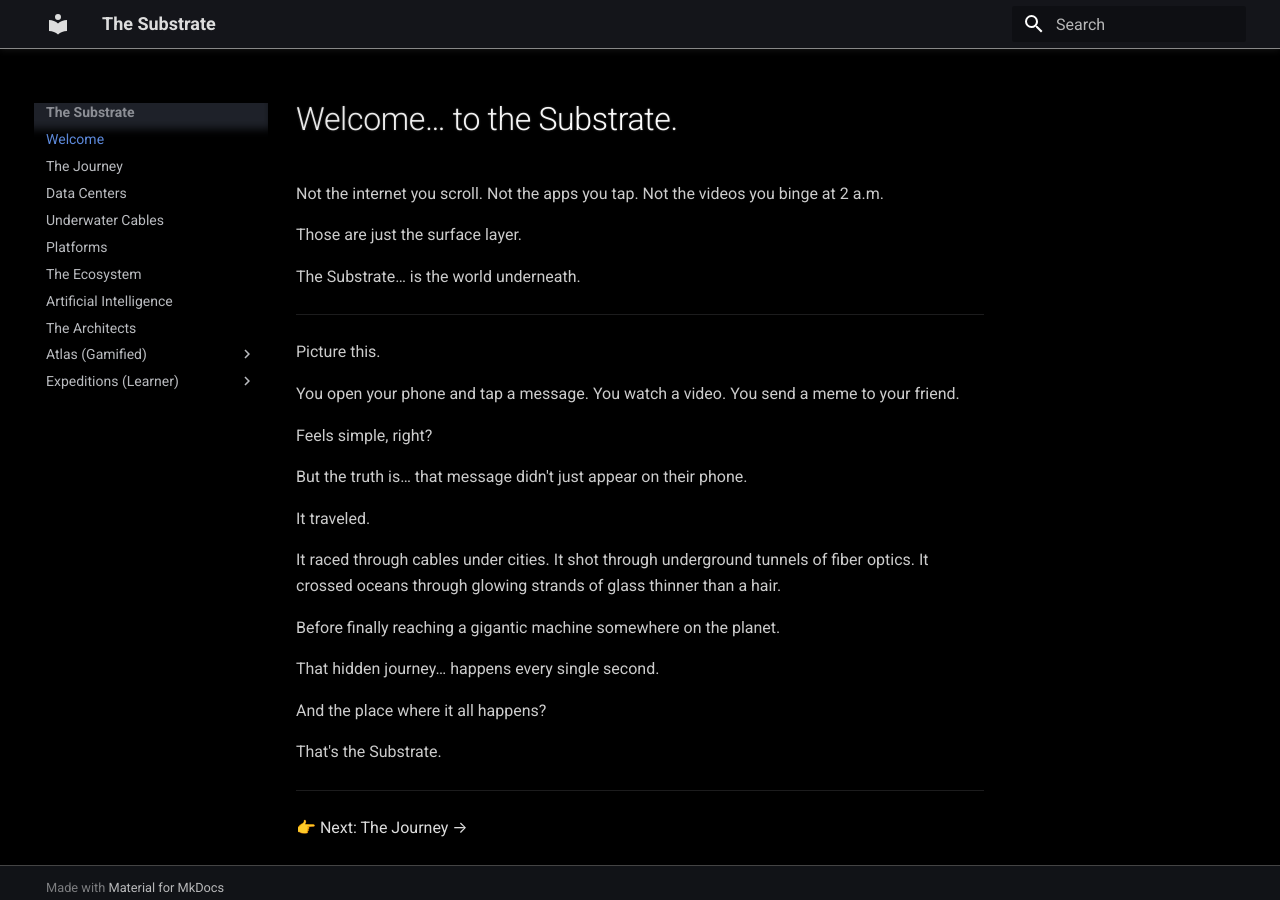
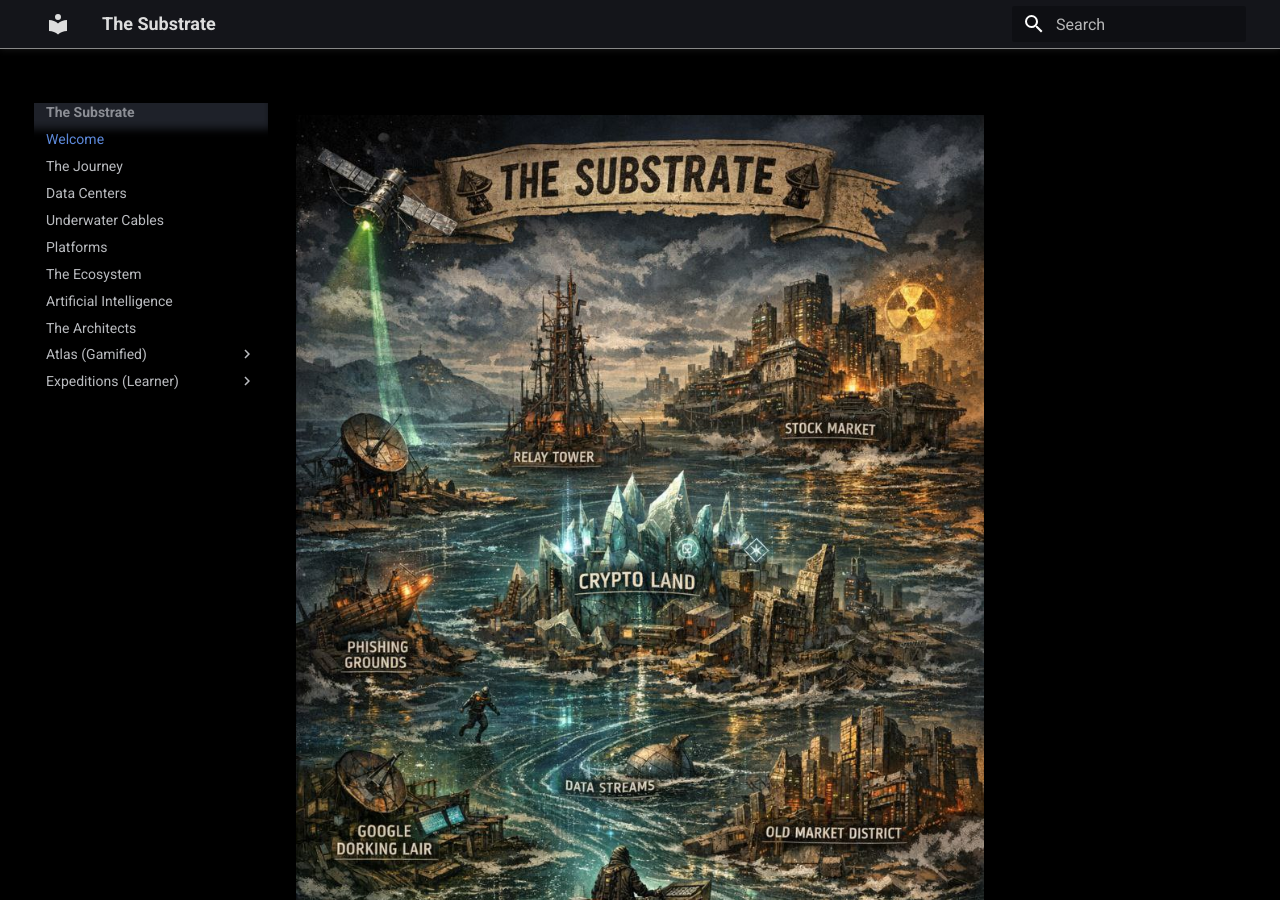
Before and after one commit to solidarmadillo8979/substrate-blog, an MkDocs documentation site: the page built from docs/index.md, in a window 1280 px wide and 900 px high. Built offline with MkDocs 1.6.1 and Material for MkDocs 9.7.7, drawn with Linux system fonts in a browser that asks for light colours.

Commit message:
Update index.md

```diff
--- a/docs/index.md
+++ b/docs/index.md
@@ -1,3 +1,7 @@
+![The Substrate Map](./IMG_20260513_133907_662.jpg)
+
+---
+
 # Welcome… to the Substrate.
 
 Not the internet you scroll.
```
